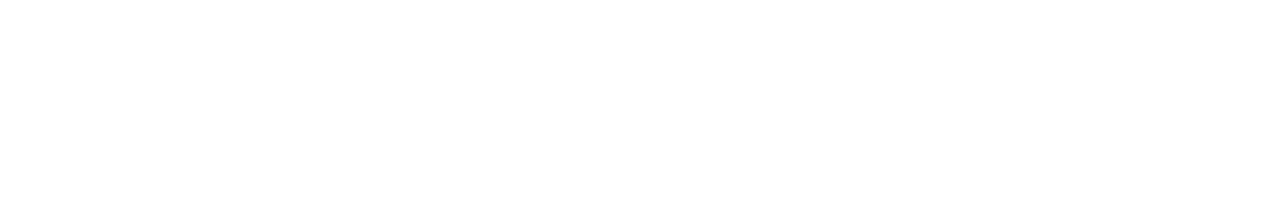
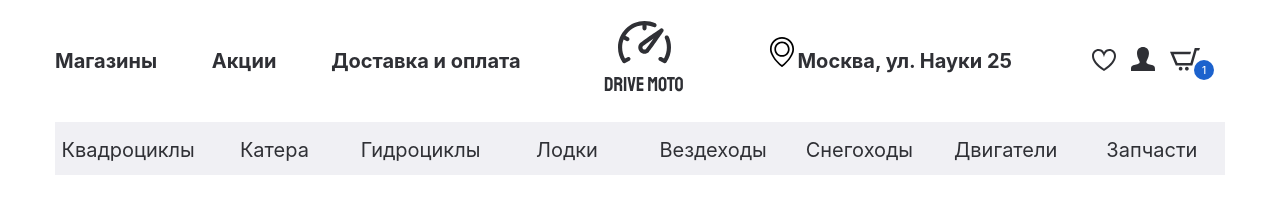
Before and after one commit to IlyaMuralha/Gydro_E_shop, a plain HTML site: page index.html in a window 1280 px wide. Drawn offline with nearby package versions, Linux system fonts and the light colour scheme.

Commit message:
Added header

```diff
--- a/index.html
+++ b/index.html
@@ -14,7 +14,79 @@
 
 <body>
     <header class="main__header">
-
+        <div class="header__top">
+            <div class="container">
+                <div class="header__top-inner">
+                    <nav class="menu">
+                        <ul class="menu__list">
+                            <li class="menu__item">
+                                <a class="menu__link" href="#">Магазины</a>
+                            </li>
+                            <li class="menu__item">
+                                <a class="menu__link" href="#">Акции</a>
+                            </li>
+                            <li class="menu__item">
+                                <a class="menu__link" href="#">Доставка и оплата</a>
+                            </li>
+                        </ul>
+                    </nav>
+                    <a class="logo" href="#">
+                        <img class="logo__img" src="icons/logo.svg" alt="Логотип магазина Гидроциклов">
+                    </a>
+                    <div class="header__top-box">
+                        <p class="header__adress">Москва,  ул. Науки  25</p>
+                        <ul class="user-list">
+                            <li class="user-list__item">
+                                <a class="user-link__link" href="#">
+                                    <img src="icons/heart_icon.svg" alt="избранное">
+                                </a>
+                            </li>
+                            <li class="user-list__item">
+                                <a class="user-link__link" href="#">
+                                    <img src="icons/user_icon.svg" alt="вход">
+                                </a>
+                            </li>
+                            <li class="user-list__item">
+                                <a class="user-link__link basket" href="#">
+                                    <img src="icons/basket_icon.svg" alt="корзина">
+                                    <span class="basket__count">1</span>
+                                </a>
+                            </li>
+                        </ul>
+                    </div>
+                </div>
+            </div>
+        </div>
+        <div class="header__bottom">
+            <div class="container">
+                <ul class="menu-categories">
+                    <li class="menu-categories__item">
+                        <a class="menu-categories__link" href="#">Квадроциклы</a>
+                    </li>
+                    <li class="menu-categories__item">
+                        <a class="menu-categories__link" href="#">Катера</a>
+                    </li>
+                    <li class="menu-categories__item">
+                        <a class="menu-categories__link" href="#">Гидроциклы</a>
+                    </li>
+                    <li class="menu-categories__item">
+                        <a class="menu-categories__link" href="#">Лодки</a>
+                    </li>
+                    <li class="menu-categories__item">
+                        <a class="menu-categories__link" href="#">Вездеходы</a>
+                    </li>
+                    <li class="menu-categories__item">
+                        <a class="menu-categories__link" href="#">Снегоходы</a>
+                    </li>
+                    <li class="menu-categories__item">
+                        <a class="menu-categories__link" href="#">Двигатели</a>
+                    </li>
+                    <li class="menu-categories__item">
+                        <a class="menu-categories__link" href="#">Запчасти</a>
+                    </li>
+                </ul>
+            </div>
+        </div>
     </header>
 
 
--- a/scss/_general.scss
+++ b/scss/_general.scss
@@ -5,6 +5,9 @@ $greyText: #C4C4C4;
 $white: #ffffff;
 $textMain: 'SFProDisplay', sans-serif;
 $textTitle: 'Barlow', sans-serif;
+$container: 1200px;
+$mCenter: 0 auto;
+
 
 @mixin flex($jc, $ai) {
     display: flex;
@@ -12,3 +15,19 @@ $textTitle: 'Barlow', sans-serif;
     align-items: $ai;
     flex-wrap: wrap;
 }
+
+
+body {
+    background-color: $white;
+    color: $colorText;
+    font-family: $textMain;
+    font-size: 20px;
+    line-height: 24px;
+    font-weight: 400;
+}
+
+.container {
+    max-width: $container;
+    padding: 0 15px;
+    margin: $mCenter;
+}
--- a/scss/_header.scss
+++ b/scss/_header.scss
@@ -0,0 +1,85 @@
+.header__top-inner {
+    @include flex(space-between, center);
+    min-height: 122px;
+    font-weight: 700;
+}
+.menu__item {
+    display: inline-block;
+}
+.menu__item + .menu__item {
+    padding-left: 50px;
+}
+.header__top-box {
+    @include flex(space-between, center);
+    .header__adress {
+        margin-right: 60px;
+        width: 265px;
+        padding-left: 30px;
+        position: relative;
+        &::before {
+           content: "";
+           position: absolute;
+           background-image: url(../icons/addres_icon.svg);
+           width: 30px;
+           height: 30px;
+           left: 0;
+           bottom: 6px;
+        }
+    }
+}
+.user-list {
+    margin-right: 15px;
+    &__item {
+        display: inline-block;
+        margin-right: 10px;
+    }
+    .basket {
+        position: relative;
+        &__count {
+           position: absolute;
+           font-size: 10px;
+           line-height: 20px;
+           font-weight: 500;
+           background-color: $accentColor;
+           width: 20px;
+           height: 20px;
+           border-radius: 50%;
+           color: $white;
+           text-align: center;
+           right: -14px;
+           bottom: -4px;
+        }
+    }
+}
+.menu-categories {
+    @include flex(space-around, center);
+    background-color: $lightGrey;
+    min-height: 53px;
+    &__item {
+        position: relative;
+    }
+    &__link {
+        text-transform: capitalize;
+        padding: 15px 0 14px;
+        position: absolute;
+        top: 50%;
+        left: 50%;
+        transform: translate(-50%, -50%);
+        &::before {
+            content: "";
+            position: absolute;
+            width: 0;
+            height: 3px;
+            background-color: $accentColor;
+            right: 0;
+            left: auto;
+            bottom: -2px;
+            transition: all .3s;
+        }
+        &:hover::before {
+            width: 100%;
+            left: 0;
+            right: auto;
+        }
+    }
+}
--- a/scss/_reset.scss
+++ b/scss/_reset.scss
@@ -0,0 +1,16 @@
+*,
+*::before,
+*::after {
+    box-sizing: border-box;
+    margin: 0;
+    padding: 0;
+}
+
+ul {
+    list-style: none;
+}
+
+a {
+    text-decoration: none;
+    color: inherit;
+}
```
Also changed, not shown: css/style.min.css, 1 other file.
